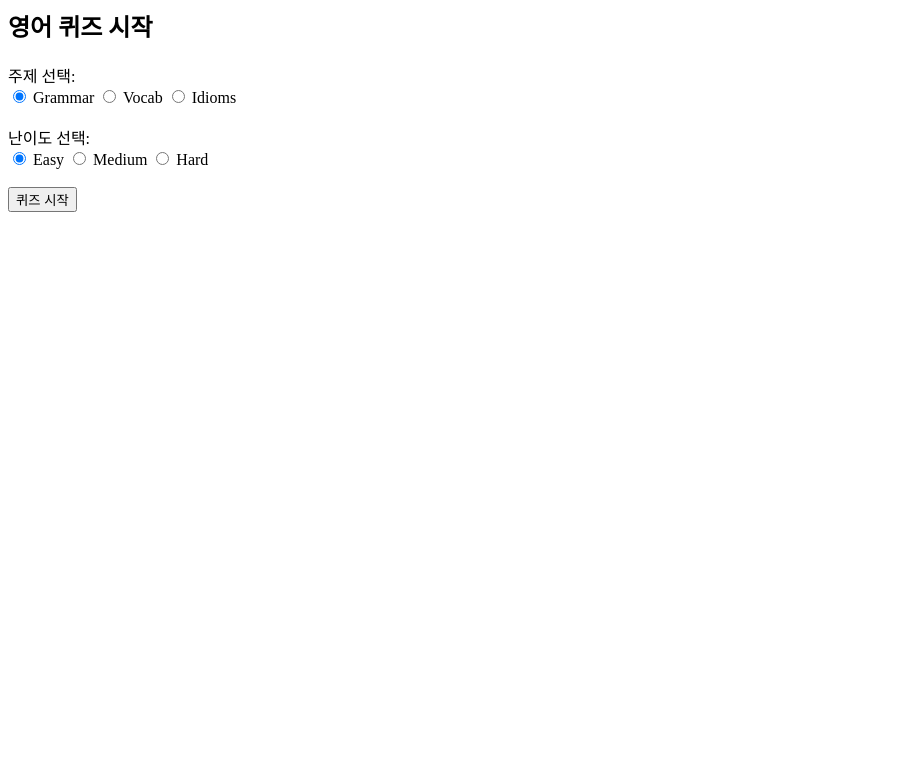
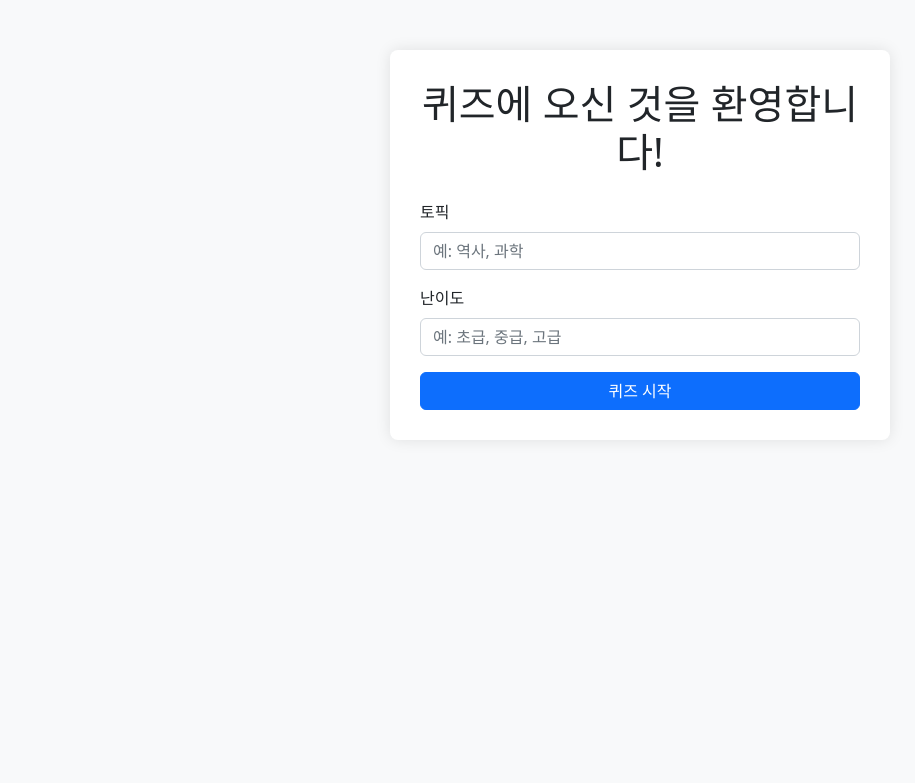
Before and after one commit to hansae0806/a4HBjei, a Flask app: page / in a window 1280 px wide. Shown: the top 783 px of the page, without its empty margins (0-915 px from the left). Run offline with Flask 2, Linux system fonts and the light colour scheme; some libraries are stand-ins or nearby versions.

Commit message:
Update index.html

```diff
--- a/templates/index.html
+++ b/templates/index.html
@@ -1,14 +1,38 @@
-<h2>영어 퀴즈 시작</h2>
-<form method="POST" action="/start">
-  <label>주제 선택:</label><br>
-  <input type="radio" name="topic" value="grammar" checked> Grammar
-  <input type="radio" name="topic" value="vocab"> Vocab
-  <input type="radio" name="topic" value="idioms"> Idioms<br><br>
-
-  <label>난이도 선택:</label><br>
-  <input type="radio" name="level" value="easy" checked> Easy
-  <input type="radio" name="level" value="medium"> Medium
-  <input type="radio" name="level" value="hard"> Hard<br><br>
-
-  <input type="submit" value="퀴즈 시작">
-</form>
+<!DOCTYPE html>
+<html lang="ko">
+<head>
+    <meta charset="UTF-8">
+    <title>퀴즈 시작</title>
+    <!-- Bootstrap CSS 추가 -->
+    <link href="https://cdnjs.cloudflare.com/ajax/libs/bootstrap/5.2.0/css/bootstrap.min.css" rel="stylesheet">
+    <style>
+        body {
+            background-color: #f8f9fa;
+        }
+        .container {
+            margin-top: 50px;
+            max-width: 500px;
+            padding: 30px;
+            background-color: #ffffff;
+            border-radius: 8px;
+            box-shadow: 0 0 15px rgba(0, 0, 0, 0.1);
+        }
+    </style>
+</head>
+<body>
+    <div class="container">
+         <h1 class="mb-4 text-center">퀴즈에 오신 것을 환영합니다!</h1>
+         <form action="{{ url_for('start_quiz') }}" method="post">
+             <div class="mb-3">
+                 <label for="topic" class="form-label">토픽</label>
+                 <input type="text" class="form-control" id="topic" name="topic" placeholder="예: 역사, 과학" required>
+             </div>
+             <div class="mb-3">
+                 <label for="level" class="form-label">난이도</label>
+                 <input type="text" class="form-control" id="level" name="level" placeholder="예: 초급, 중급, 고급" required>
+             </div>
+             <button type="submit" class="btn btn-primary w-100">퀴즈 시작</button>
+         </form>
+    </div>
+</body>
+</html>
```
